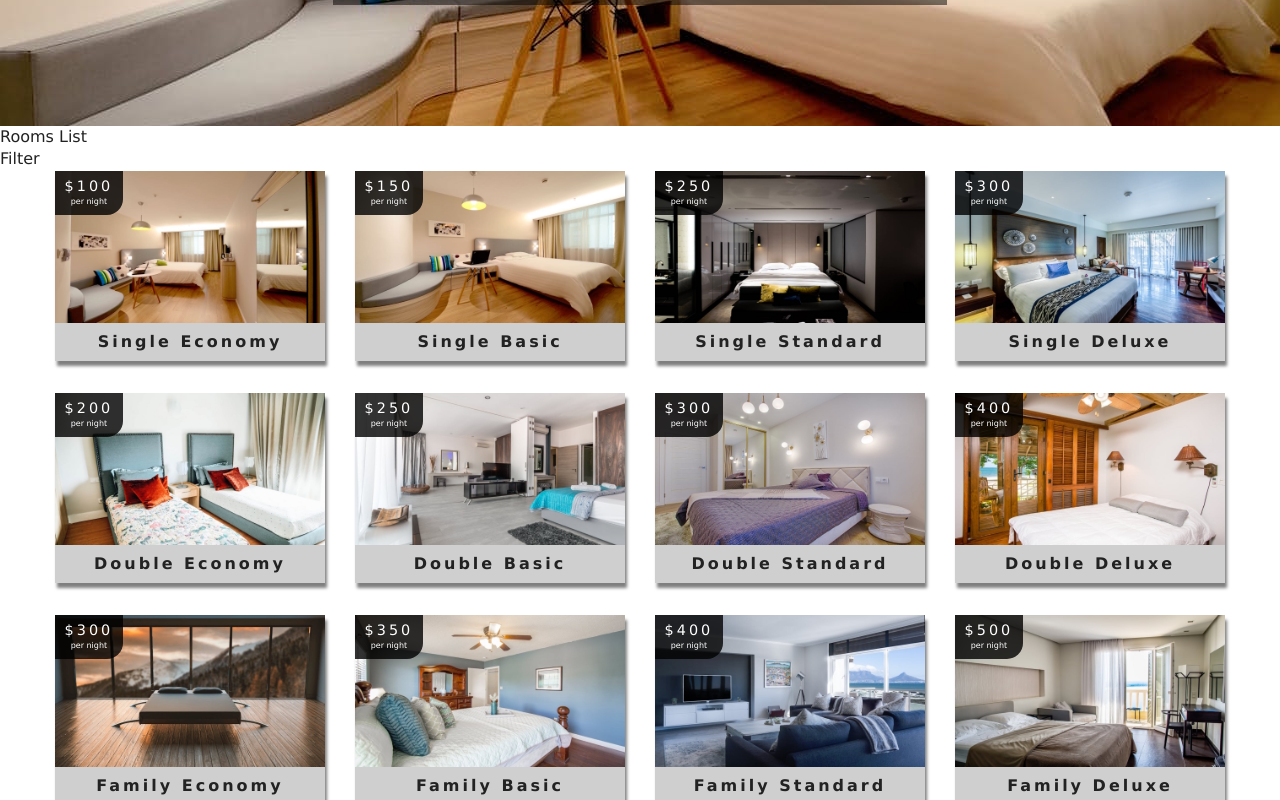
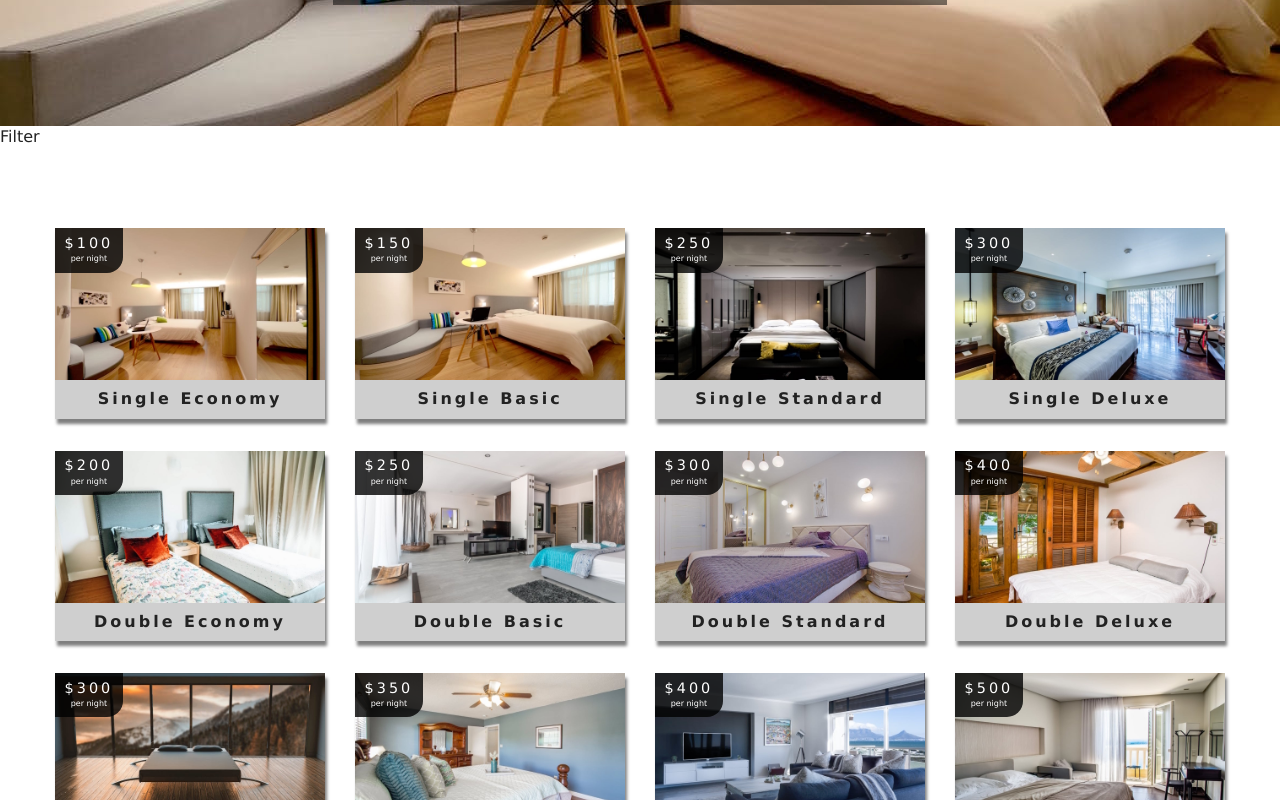
Before and after one commit to Majd-sufian/reat-beach-hotel, a React (Create React App) app: page /rooms in a window 1280 px wide. Shown: the part 420-1220 px from the top of the page. Built offline with nearby package versions, Linux system fonts and the light colour scheme.

Commit message:
adding search component

```diff
--- a/src/components/RoomContainer.js
+++ b/src/components/RoomContainer.js
@@ -18,7 +18,6 @@ export default function RoomContainer() {
 
                     return (
                         <div>
-                            Rooms List
                             <RoomFilter rooms={rooms}/>
                             <RoomList rooms={sortedRooms}/>
                         </div>
--- a/src/components/RoomList.js
+++ b/src/components/RoomList.js
@@ -5,12 +5,12 @@ export default function RoomList({rooms}) {
     if(rooms.length === 0){
         return (
             <div className="empty-search">
-                <h3>No Such room</h3>
+                <h3>Unfortunately No Rooms Matched Your Search</h3>
             </div>
         )
     }
     return (
-        <section className="roomlist">
+        <section className="roomslist">
             <div className="roomslist-center">
                 {rooms.map(item => {
                     return <Room key={item.id} room={item} />
```
